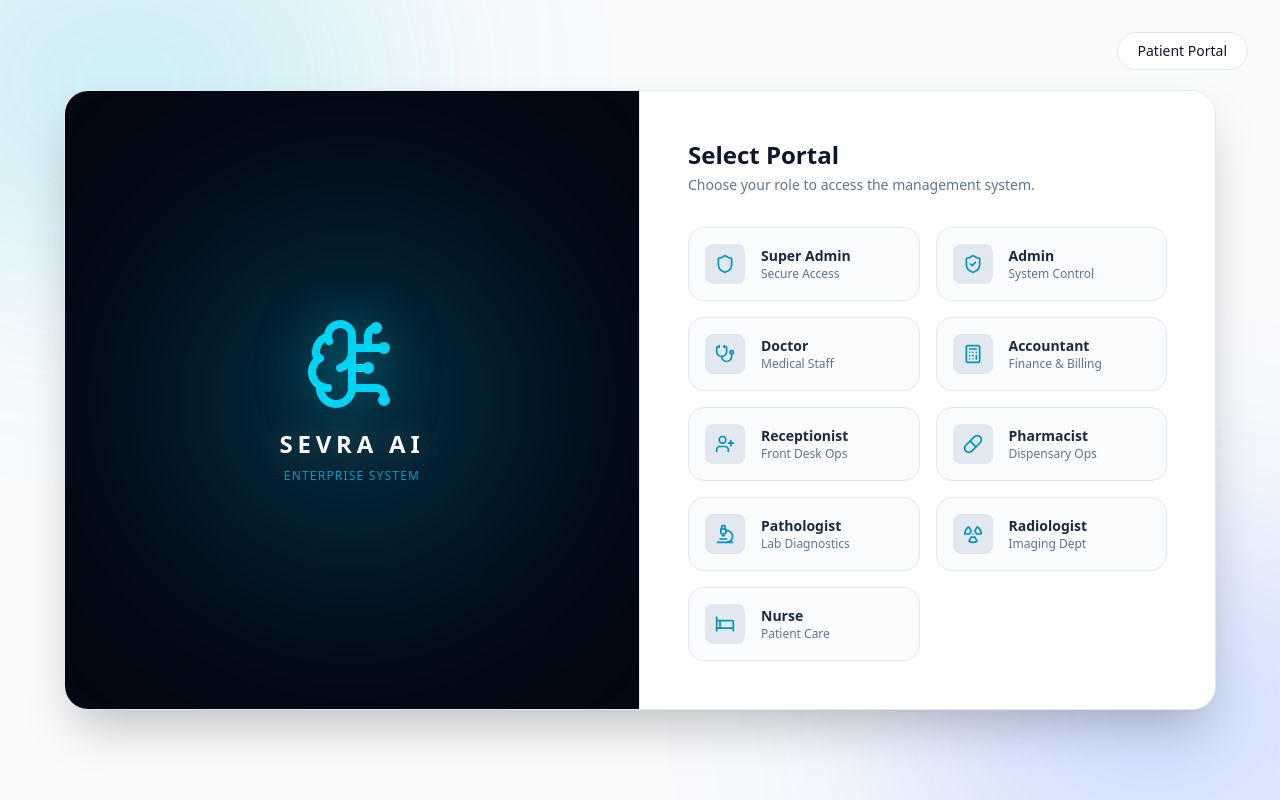
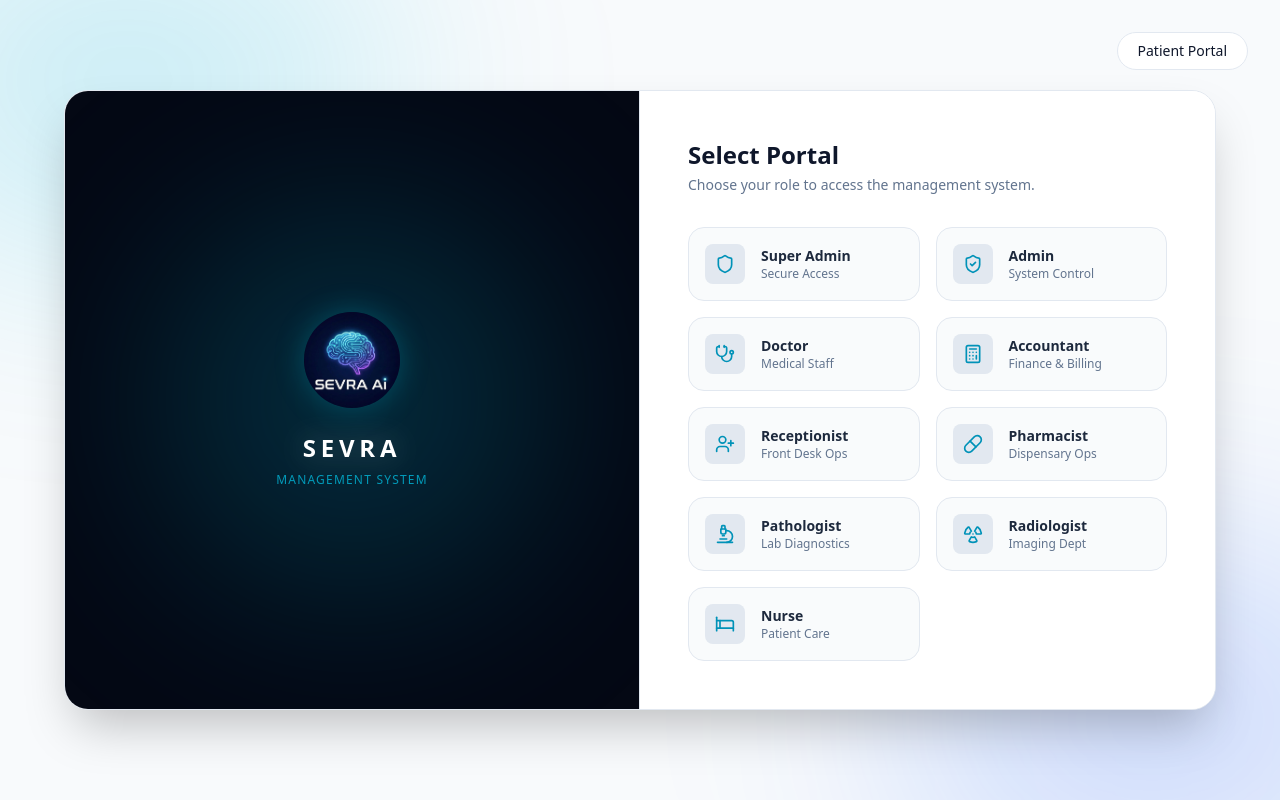
Before and after one commit to Saumya039/mycare-FE, a Next.js app: page /login in a window 1280 px wide. Built offline with nearby package versions, Linux system fonts and the light colour scheme; no server answers.

Commit message:
feat: rebrand to SEVRA Management System

```diff
--- a/src/app/layout.tsx
+++ b/src/app/layout.tsx
@@ -16,7 +16,7 @@ const jetbrainsMono = JetBrains_Mono({
 })
 
 export const metadata: Metadata = {
- title: "Sevra AI — Enterprise System",
+ title: "SEVRA Management System",
  description: "Next-generation intelligent hospital management system",
 }
 
--- a/src/app/login/page.tsx
+++ b/src/app/login/page.tsx
@@ -5,6 +5,7 @@ import { auth } from "@/lib/firebase"
 import { useState, useEffect } from "react"
 import { useRouter } from "next/navigation"
 import Link from "next/link"
+import Image from "next/image"
 import { useTheme } from "@/components/ThemeProvider"
 import { Shield, ShieldCheck, Stethoscope, Calculator, UserPlus, Pill, Microscope, Radiation, Bed, ArrowLeft, Loader2, Lock, Mail, Sun, Moon, BrainCircuit } from "lucide-react"
 import { motion, AnimatePresence } from "framer-motion"
@@ -115,9 +116,11 @@ export default function LoginPage() {
       transition={{ duration: 0.8, type: "spring" }}
       className="z-10 flex flex-col items-center transition-transform hover:scale-110 duration-300"
     >
-      <BrainCircuit className="w-24 h-24 text-cyan-400 mb-4 drop-shadow-[0_0_25px_rgba(6,182,212,0.6)]" />
-      <h3 className="text-white font-bold tracking-[0.2em] text-2xl drop-shadow-[0_0_15px_rgba(255,255,255,0.3)]">SEVRA AI</h3>
-      <p className="text-cyan-500/80 text-xs tracking-widest uppercase mt-2 font-medium">Enterprise System</p>
+      <div className="relative w-24 h-24 mb-6">
+        <Image src="/logo.jpg" alt="SEVRA Logo" fill className="object-cover rounded-full shadow-[0_0_30px_rgba(6,182,212,0.3)]" />
+      </div>
+      <h3 className="text-white font-bold tracking-[0.2em] text-2xl drop-shadow-[0_0_15px_rgba(255,255,255,0.3)]">SEVRA</h3>
+      <p className="text-cyan-500/80 text-xs tracking-widest uppercase mt-2 font-medium">Management System</p>
     </motion.div>
   </div>
 
--- a/src/components/AppLayout.tsx
+++ b/src/components/AppLayout.tsx
@@ -59,11 +59,11 @@ export function AppLayout({ children }: { children: React.ReactNode }) {
         <div className="p-6 border-b border-slate-200 dark:border-slate-200">
           <div className="flex items-center gap-3">
             <div className="relative w-8 h-8 rounded-lg overflow-hidden border border-cyan-500/30">
-              <Image src="/logo.jpg" alt="Sevra AI Logo" fill className="object-cover" />
+              <Image src="/logo.jpg" alt="SEVRA Logo" fill className="object-cover" />
             </div>
             <div>
-              <h1 className="font-bold text-lg text-slate-800 dark:text-slate-900 tracking-tight">Sevra AI</h1>
-              <p className="text-[10px] text-slate-500 tracking-widest uppercase">Enterprise System</p>
+              <h1 className="font-bold text-lg text-slate-800 dark:text-slate-900 tracking-tight">SEVRA</h1>
+              <p className="text-[10px] text-slate-500 tracking-widest uppercase">Management System</p>
             </div>
           </div>
         </div>
@@ -136,8 +136,8 @@ export function AppLayout({ children }: { children: React.ReactNode }) {
               {pathname === "/" ? "Overview" : pathname.replace("/", "").replace("-", " ")}
             </h2>
             <div className="hidden md:flex h-6 w-px bg-slate-200 dark:bg-slate-700 mx-2"></div>
-            <p className="hidden md:block text-sm text-slate-500 dark:text-slate-600">
-              {pathname === "/" ? `Welcome back, ${session.user.name}. Here is today's overview.` : "Enterprise System Workspace"}
+            <p className="hidden md:block text-sm text-slate-500 dark:text-slate-400">
+              {pathname === "/" ? `Welcome back, ${session.user.name}. Here is today's overview.` : "SEVRA Management System Workspace"}
             </p>
           </div>
 
@@ -146,7 +146,7 @@ export function AppLayout({ children }: { children: React.ReactNode }) {
               onClick={() => setIsAIOpen(true)}
               className="group flex items-center gap-2 bg-slate-50 hover:bg-slate-100 dark:bg-slate-100 dark:hover:bg-slate-700 border border-cyan-500/30 text-cyan-600 dark:text-cyan-400 px-4 py-1.5 rounded-full text-sm font-medium transition-all shadow-[0_0_10px_rgba(6,182,212,0.1)] hover:shadow-[0_0_15px_rgba(6,182,212,0.3)]"
             >
-              <Sparkles className="w-4 h-4 group-hover:animate-pulse" /> Ask Sevra AI
+              <Sparkles className="w-4 h-4 group-hover:animate-pulse" /> Ask SEVRA
             </button>
 
             <div className="hidden sm:flex items-center gap-2 px-3 py-1.5 rounded-full bg-slate-100 dark:bg-[#111c44] border border-slate-200 dark:border-[#1e293b]">
```
